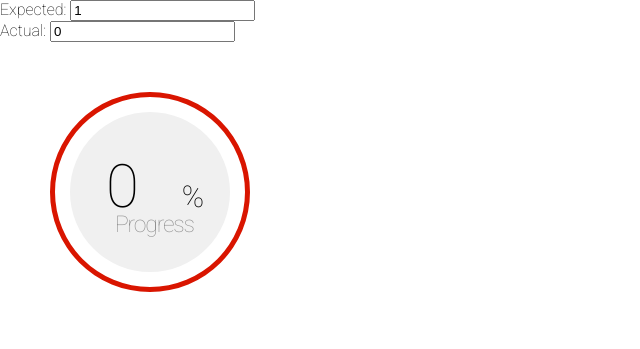
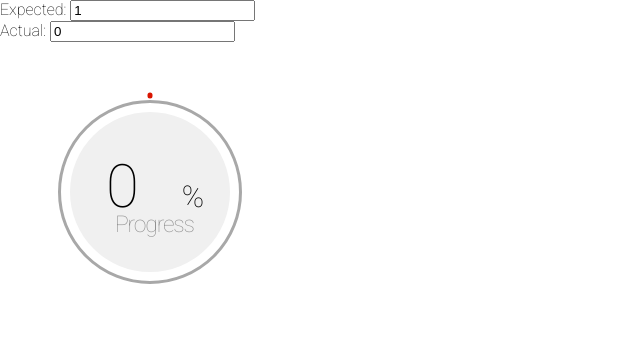
Before and after one commit to ayu48/bw-exercise, a plain HTML site: page index.html in a window 1280 px wide. Shown: the whole page, without its empty margins (0-640 px from the left). Drawn offline with Linux system fonts and the light colour scheme.

Commit message:
Update 2014-11-03T04:51:15.157Z

```diff
--- a/css/main.css
+++ b/css/main.css
@@ -1 +1 @@
-body,html{margin:0;font-family:Roboto,sans-serif;font-weight:100}svg{width:300px;height:300px}circle{fill:#F0F0F0}.circle-translate{transform:translate(150px,150px)}.progress-num{font-size:60px}.progress-num tspan{font-size:30px}.progress-text{font-size:23px;fill:#909090}.actual-arc{fill:#A8A8A8}.expected-arc{stroke-width:20px}
+body,html{margin:0;font-family:Roboto,sans-serif;font-weight:100}svg{width:300px;height:300px}circle{fill:#F0F0F0}.circle-translate{transform:translate(150px,150px)}.progress-num{font-size:60px}.progress-num tspan{font-size:30px}.progress-text{font-size:23px;fill:#909090}.actual-arc{stroke-width:5px}.expected-arc{stroke-width:2px;fill:#A8A8A8}
--- a/js/main.js
+++ b/js/main.js
@@ -1,4 +1,4 @@
-angular.module('BWProgress', []).factory("Utilities", function() {
+angular.module('BWProgress', []).factory('Utilities', function() {
   return {
     isValid: function(value) {
       return value && !isNaN(value) && value <= 1 && value >= 0;
@@ -39,29 +39,35 @@ angular.module('BWProgress', []).factory("Utilities", function() {
           return updateText(expected, actual);
         }
       });
-      getPercentage = function(expected, actual) {
-        return Math.round(actual / expected * 100);
+      getPercentage = function(value) {
+        return Math.round(value * 100);
       };
       svg = d3.select(element[0]).append('svg');
       elem = svg.append("g").attr("class", "circle-translate");
       elem.append("circle").attr("r", 80);
-      progressNum = elem.append("text").attr("class", "progress-num").attr("dx", -44).attr("dy", 15).attr("textLength", "98px").text(getPercentage(expected, actual));
+      progressNum = elem.append("text").attr("class", "progress-num").attr("dx", -44).attr("dy", 15).attr("textLength", "98px").text(getPercentage(actual));
       progressNum.append("tspan").text("%");
       elem.append("text").attr("class", "progress-text").attr("dx", -35).attr("dy", 40).attr("textLength", "80px").text('Progress');
+      color = d3.scale.linear().domain([0, 60, 100]).range(["#D91500", "#FFBA00", "#60CC00"]);
       arcs = [
         {
+          "class": "expected-arc circle-translate",
+          color: function() {
+            return '#A8A8A8';
+          },
+          innerRadius: 90,
+          outerRadius: 91,
+          endAngle: parseFloat(expected)
+        }, {
           "class": "actual-arc circle-translate",
-          innerRadius: 90,
-          outerRadius: 93,
+          color: function(actual) {
+            return color(getPercentage(actual));
+          },
+          innerRadius: 96,
+          outerRadius: 97,
           endAngle: parseFloat(actual)
-        }, {
-          "class": "expected-arc circle-translate",
-          innerRadius: 95,
-          outerRadius: 100,
-          endAngle: parseFloat(expected)
         }
       ];
-      color = d3.scale.linear().domain([0, 60, 100]).range(["#D91500", "#FFBA00", "#60CC00"]);
       arc = d3.svg.arc().innerRadius(function(d) {
         return d.innerRadius;
       }).outerRadius(function(d) {
@@ -71,16 +77,24 @@ angular.module('BWProgress', []).factory("Utilities", function() {
       });
       svg.selectAll("path.arc").data(arcs).enter().append("path").attr("class", function(d) {
         return d["class"];
-      }).attr('fill', color(getPercentage(expected, actual))).transition().duration(800).attrTween("d", function(d) {
+      }).attr('fill', function(d) {
+        return d.color(actual);
+      }).attr('stroke', function(d) {
+        return d.color(actual);
+      }).attr('stroke-linejoin', 'round').transition().duration(800).attrTween("d", function(d) {
         return arc(d);
       });
       updateText = function(expected, actual) {
-        return progressNum.text(getPercentage(expected, actual)).append("tspan").text("%");
+        return progressNum.text(getPercentage(actual)).append("tspan").text("%");
       };
       return updateIndicator = function(expected, actual) {
         var newValue;
-        newValue = [actual, expected];
-        return svg.selectAll("path").transition().duration(800).attr('fill', color(getPercentage(expected, actual))).attrTween("d", function(d, i) {
+        newValue = [expected, actual];
+        return svg.selectAll("path").transition().duration(800).attr('fill', function(d, i) {
+          return arcs[i].color(actual);
+        }).attr('stroke', function(d, i) {
+          return arcs[i].color(actual);
+        }).attrTween("d", function(d, i) {
           var interpolate;
           interpolate = d3.interpolate(d.endAngle, newValue[i]);
           return function(t) {
```
